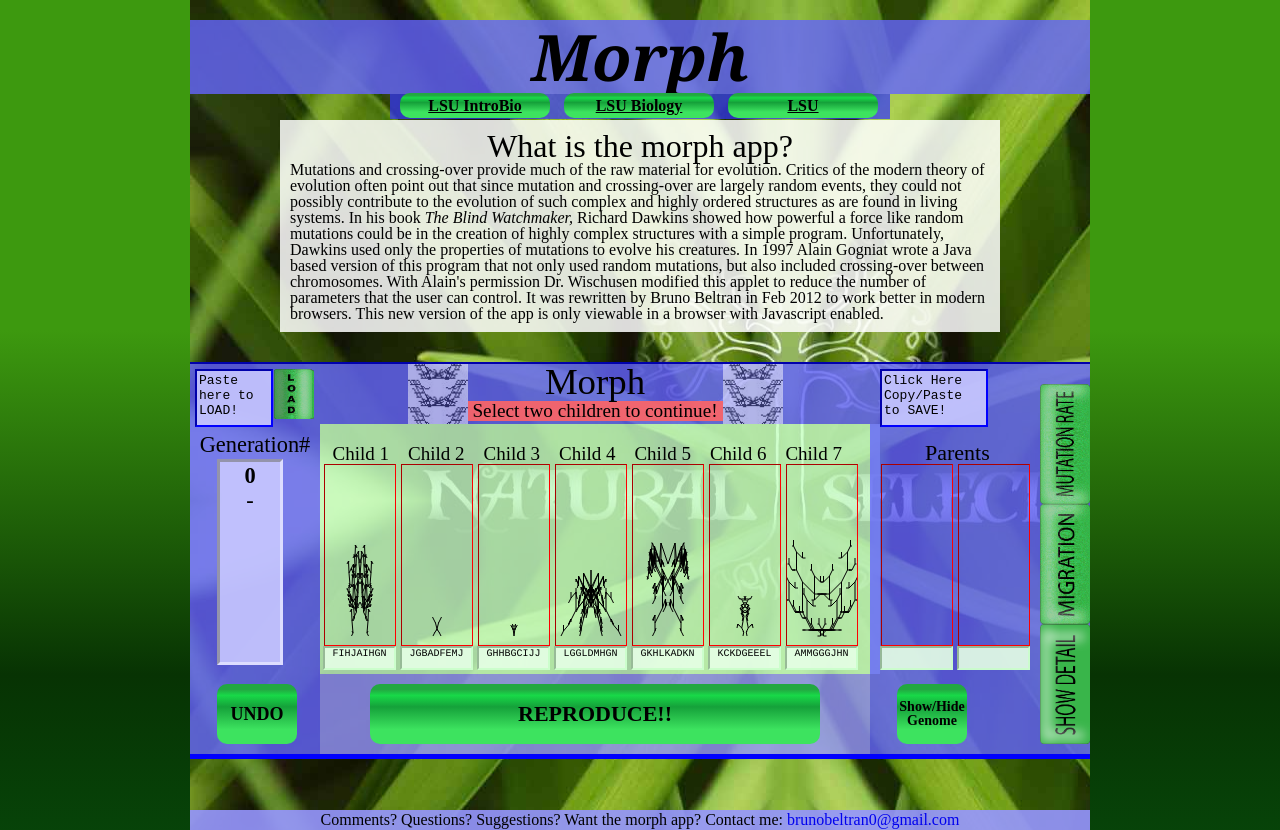
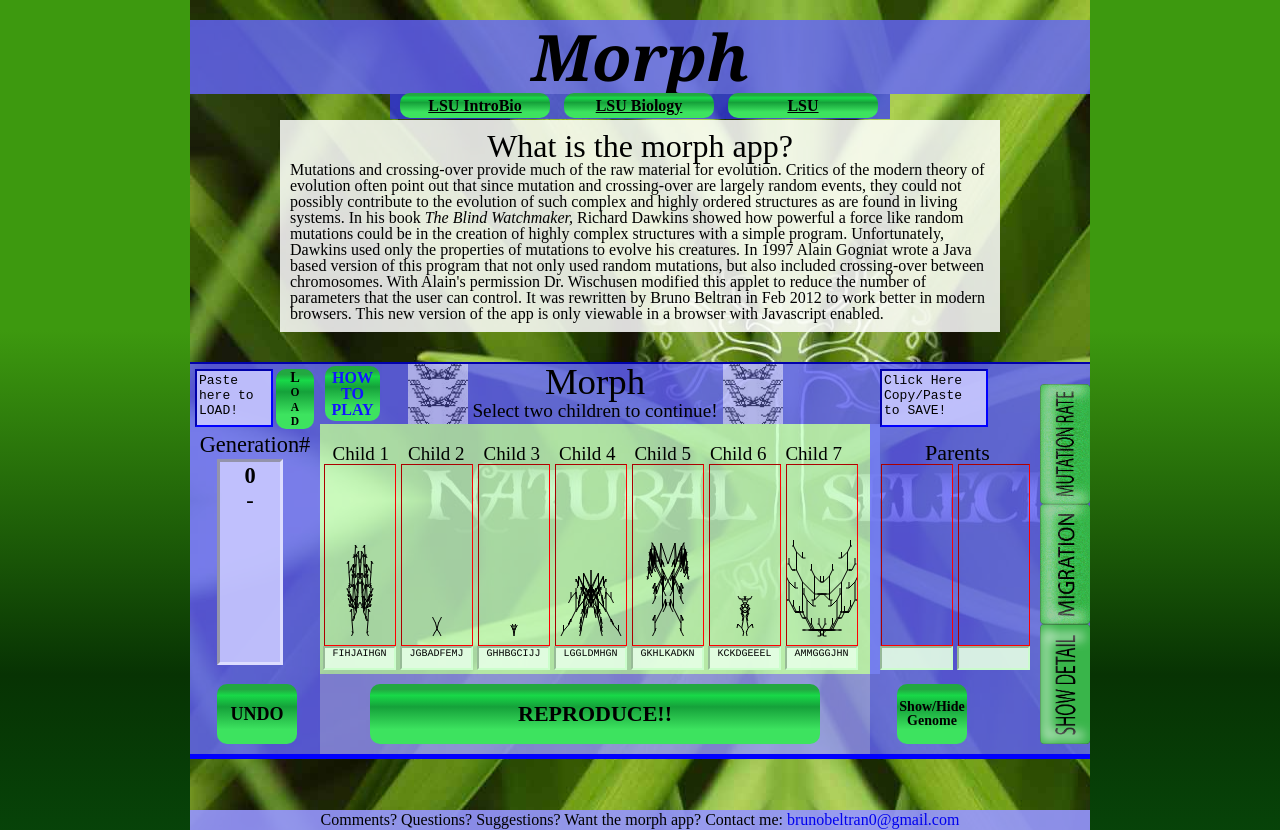
Before and after one commit to brunobeltran/MorphApp, a plain HTML site: page index.html in a window 1280 px wide. Drawn offline with Linux system fonts and the light colour scheme.

Commit message:
new UI implemented, controller needs updating

```diff
--- a/MorphView.js
+++ b/MorphView.js
@@ -11,7 +11,7 @@
  * Dr. Wishusen 2002 - First "Morph" applet, partial functionality - JAVA
  * Bruno Beltran 2012 - Current Version - HTML5/CSS3/JavaScript
 *******************************************************************************/
-
+//TODO Implement a UI for the "How to Play" feature
 
 /**OBJECT CONSTRUCTOR : MorphView
  * Takes the id of the <div> into which the app should be inserted
--- a/index.html
+++ b/index.html
@@ -92,10 +92,7 @@
 			    <textarea id="loadBox" name="loadBox" onclick="select(this)">Paste here to LOAD!</textarea>
 			    </form>
 			    <button id="loadButton" type="button" onclick="loadSession()">
-			    <img id="loadImg" src="images/Load2.gif" height="50" width="38"
-			    alt="Load" />
-			    <img id="loadButtonPressed" src="images/LoadPressed.gif"
-			    height="50" width="38" alt="LoadPressed" />
+			    L<br/><span style="font-size:80%">O<br/>A<br/>D<br/></span>
 			    </button>
 				<h3 id="generationLabel">Generation#</h3>
 				<ul id="generationSelector">
@@ -105,6 +102,7 @@
 				<button id="undoButton" type="button" onclick="undo()">UNDO</button>
 			</div>
 			<div id="north">
+			    <button id="helpButton" class="button" type="button">HOW<br/>TO<br/>PLAY</button>
 			    <img id="decoration1" class="decoration" src="images/Morph.gif" alt="decoration" width="60" height="60" />
 			    <img id="decoration2" class="decoration" src="images/Morph.gif" alt="decoration" width="60" height="60" />
 				<h1 id="appTitle">Morph</h1>
--- a/morph.css
+++ b/morph.css
@@ -261,17 +261,12 @@ textarea
 	    #loadButton
 	    {
 	        position:absolute;
-	        left:84px;
+	        left:86px;
 	        top:5px;
-	        height:50px;
+	        height:60px;
 	        width:38px;
-	        background:none;
-	    }
-	    #loadButtonPressed
-	    {
-	        position:absolute;
-	        top:0px;
-	        left:0px;
+	        font-size:.9em;
+	        text-align:center;
 	    }
 	    #loadImg
 	    {
@@ -330,6 +325,15 @@ textarea
 		overflow:hidden;
 		background-color:rgba(100,100,255,0.8);
 	}
+	    #helpButton
+	    {
+	        position:absolute;
+	        top:2px;
+	        left:5px;
+	        height:55px;
+	        width:55px;
+	        color:rgba(20,20,255,1);
+	    }
 	    .decoration
 	    {
 	        opacity:.5;
@@ -352,7 +356,6 @@ textarea
 		#promptLabel
 		{
 		    font-size:1.2em;
-		    background-color:rgba(255,100,100,.9);
             margin-left:147.5px;
             margin-right:147.5px;
             height:20px;
```
Also changed, not shown: MorphViewController.js (+4 -6 lines).
